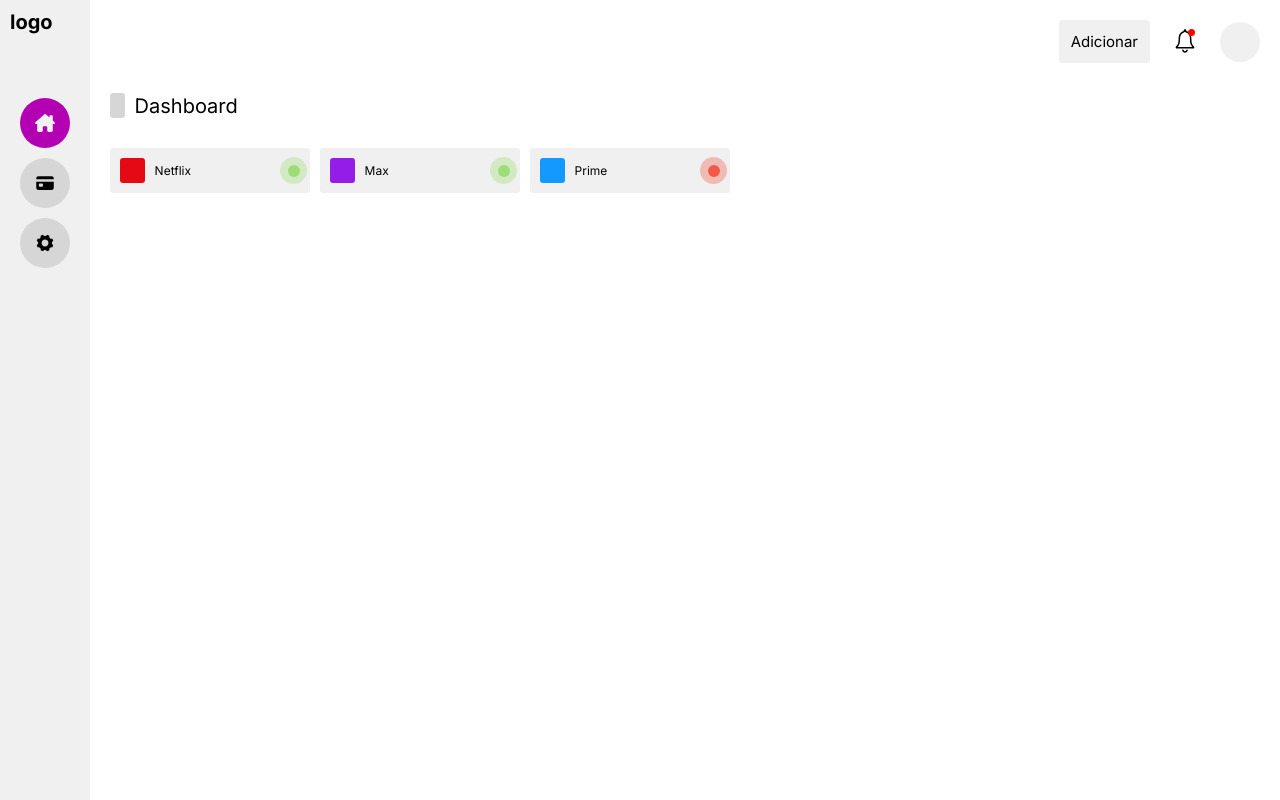
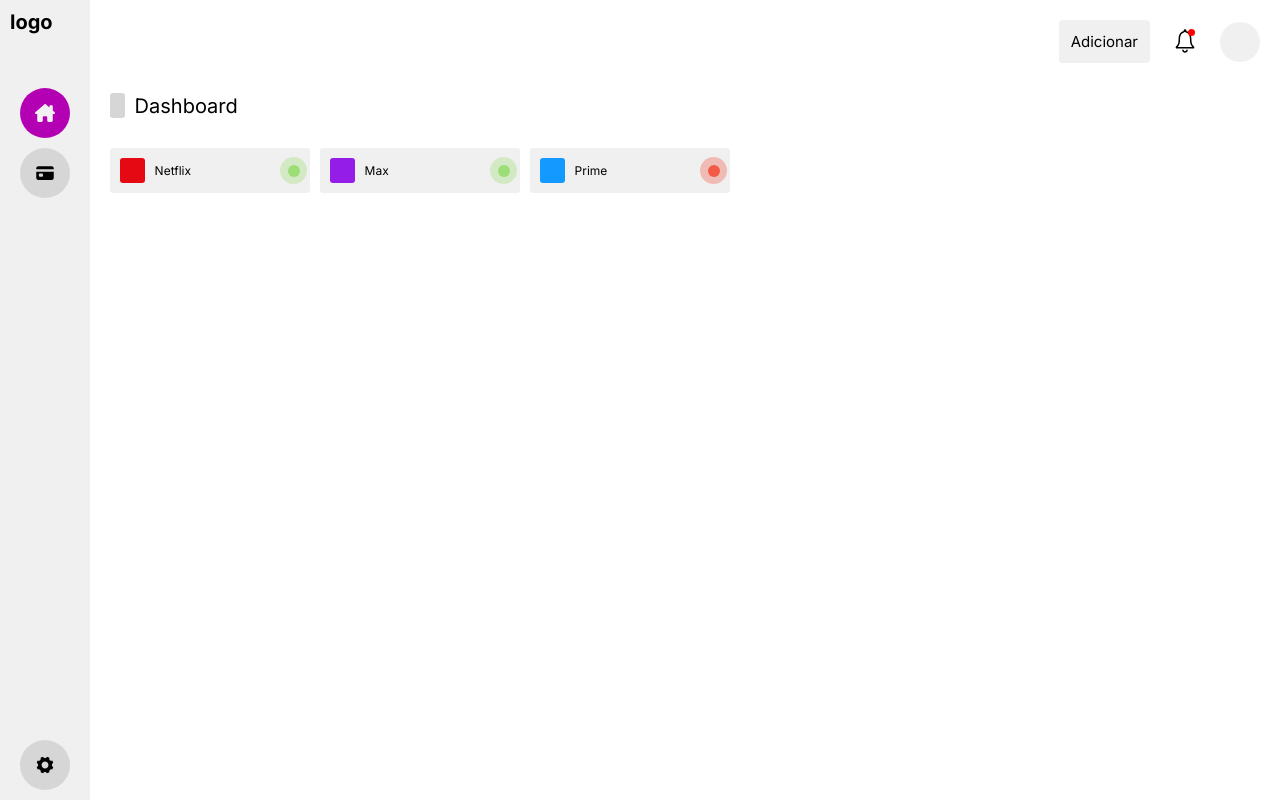
Before and after one commit to carlosr-lotus/bellboy, a Next.js app: page /dashboard in a window 1280 px wide. Built offline with nearby package versions, Linux system fonts and the light colour scheme.

Commit message:
UPD settings icon position at the end

```diff
--- a/src/styles/components/Sidebar.module.css
+++ b/src/styles/components/Sidebar.module.css
@@ -6,7 +6,6 @@
     background-color: var(--dark-background);
 
     display: grid;
-    gap: 1rem;
     grid-template-rows: 10% 90%;
 }
 
@@ -39,6 +38,10 @@
 
 .linksContainer > .link:nth-child(1) > svg {
     fill: #f1f1f1;
+}
+
+.link:last-child {
+    place-self: end;
 }
 
 .link:hover {
```
